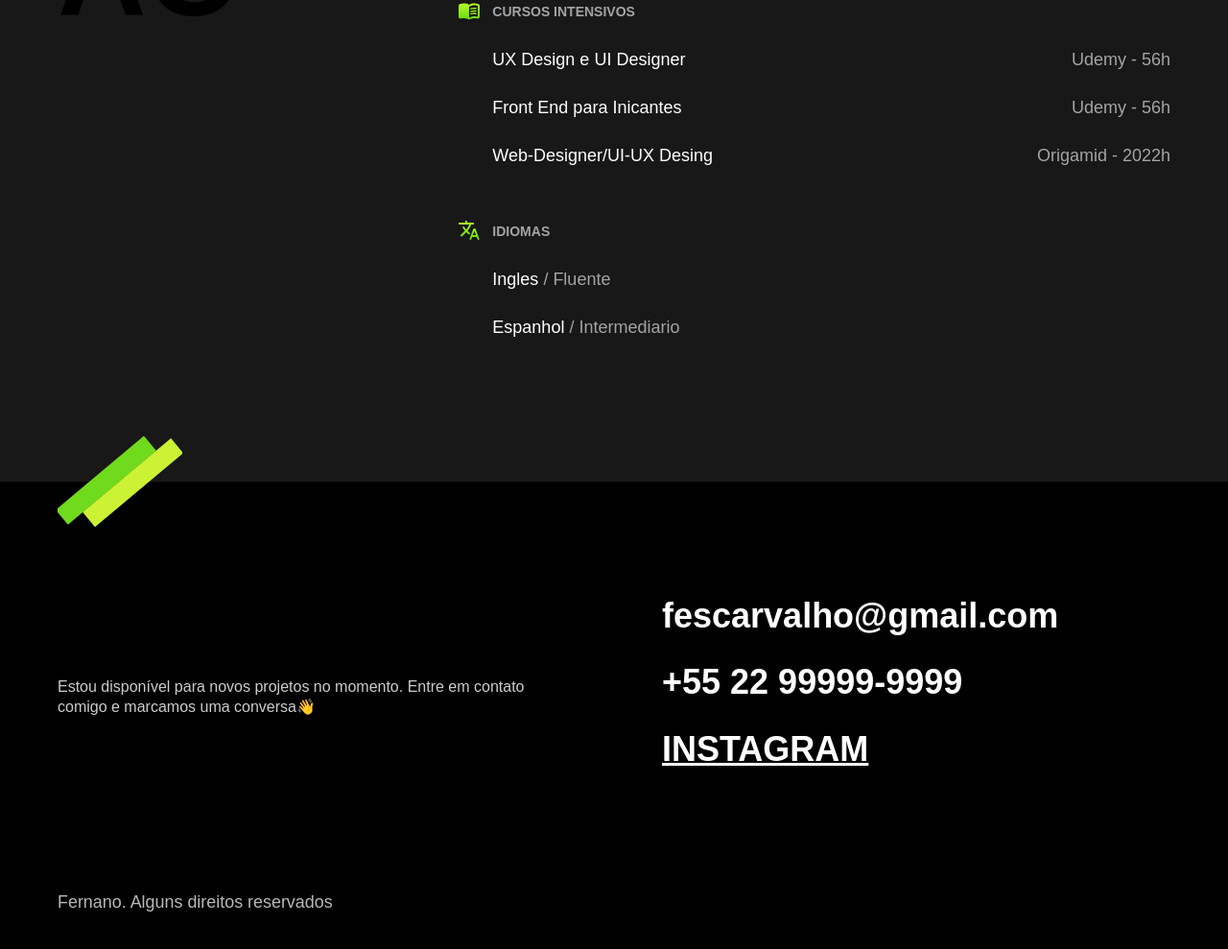
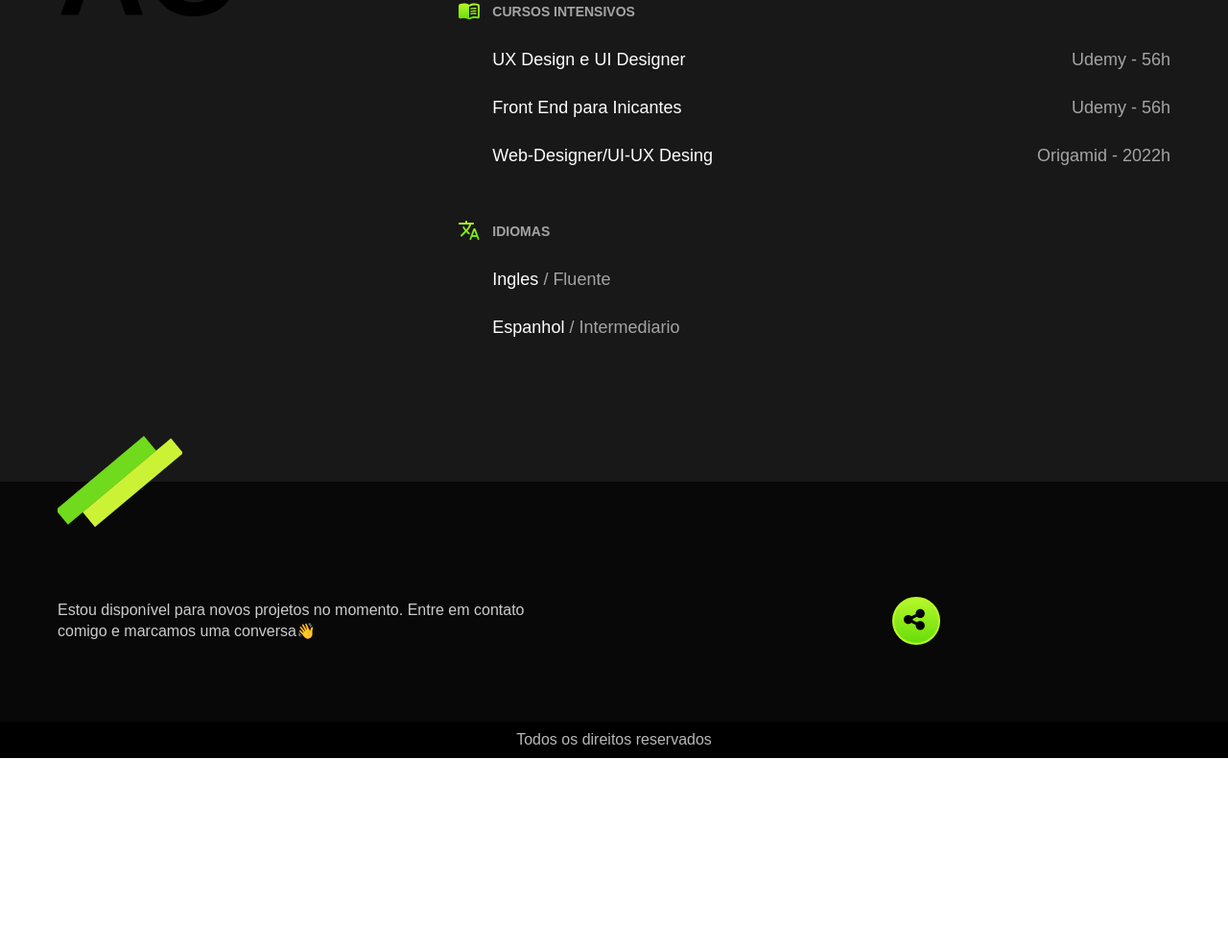
Before and after one commit to fescarvalho/projetoOrigamid, a plain HTML site: page index.html in a window 1280 px wide. Shown: the part 1950-2939 px from the top of the page at 96% size. After the commit the page ends 2740 px from the top, so only its background shows below. Drawn offline with Linux system fonts and the light colour scheme.

Commit message:
social media

```diff
--- a/index.html
+++ b/index.html
@@ -5,8 +5,10 @@
     <meta charset="UTF-8">
     <meta http-equiv="X-UA-Compatible" content="IE=edge">
     <meta name="viewport" content="width=device-width, initial-scale=1.0">
-    <link rel="stylesheet" href="./styles/style.css">
+    <link rel="stylesheet" href="./styles/style.min.css">
     <meta name="description" content="Desenvolvedor Front-End & UX/UI Designer Localizado no Rio de Janeiro">
+    <link href="/your-path-to-fontawesome/css/all.css" rel="stylesheet">
+    <script src="https://kit.fontawesome.com/d34266d16d.js" crossorigin="anonymous"></script>
     <title>Projeto Lobo</title>
 </head>
 
@@ -26,6 +28,7 @@
         </nav>
     </header>
     <main class="introducao">
+
         <img src="./img/Group 5.jpg" alt="Eu" width="360" height="520">
         <div>
             <h1>Desenvolvedor <br> Front-End & <br> UX/UI Designer</h1>
@@ -148,14 +151,27 @@
             <p class="footer-texto">Estou disponível para novos projetos no momento. Entre em contato comigo e marcamos uma conversa👋 </p>
 
             <ul class="footer-contato">
-                <li>fescarvalho@gmail.com</li>
-                <li>+55 22 99999-9999</li>
-                <li><a href="#">INSTAGRAM</a></li>
+                <div>
+
+                    <div class="social-media">
+                        <!-- share -->
+                        <ul class="footer-media">
+                            <li><a href="https://www.instagram.com/fescarv" target="_blank"><i class="fa fa-instagram"></i></a></li>
+                            <li><a href="https://github.com/fescarvalho" target="_blank"><i class="fa fa-github"></i></a></li>
+                            <li><a href="https://www.linkedin.com/in/fernando-carvalho-08427a193" target="_blank"><i class="fa fa-linkedin"></i></a></li>
+                            <li><a href="https://api.whatsapp.com/send?phone=5522988255351&text=Ola%20Fernando%2C%20tudo%20bem%3F%3F" target="_blank"><i class="fa fa-whatsapp"></i></a></li>
+                        </ul>
+                        <div class="toogle"></div>
+                    </div>
             </ul>
-            <p class="footer-cop">Fernano. Alguns direitos reservados</p>
         </div>
 
+        <div class="footer-rodape">
+            <p>Todos os direitos reservados</p>
+        </div>
     </footer>
+
+    <script src="./scripts/share.js"></script>
 </body>
 
 </html>
--- /dev/null
+++ b/scripts/share.js
@@ -0,0 +1,6 @@
+const toggle = document.querySelector(".toogle");
+
+toggle.addEventListener("click", () => {
+  const btnshare = document.querySelector(".social-media");
+  btnshare.classList.toggle("active");
+});
--- /dev/null
+++ b/styles/experiencia.min.css
@@ -0,0 +1 @@
+.experiencia{max-width:1200px;padding:40px 20px;margin:0 auto;display:grid;grid-template-columns:1fr 2fr;gap:100px}.experiencia .subtitulo{color:#ccc}.experiencia-texto{font-size:1.5rem;line-height:1.33;margin-bottom:60px;max-width:40ch;color:#686868}.experiencia-texto strong{color:#181818}.empresa{display:grid;grid-template-columns:1fr 1fr;padding:20px;background:#e0e0e0;margin-bottom:20px;border-radius:4px;position:relative;gap:10px 20px}.empresa::before{content:"";display:block;width:4px;height:20px;background:linear-gradient(#b6f829,#67dd0a);position:absolute;top:20px;left:-4px}.empresa-ano{position:absolute;top:20px;left:-100px;color:#686868}.empresa-titulo{font-size:1.125rem;line-height:1.1;font-weight:700}.empresa-texto{font-size:.875rem;line-height:1.4;color:#686868}.empresa-habilidades{display:flex;flex-wrap:wrap;gap:10px;align-items:start}.empresa-habilidades li{font-size:.875rem;line-height:1.4;border-radius:4px;background:#fff;padding:5px}@media (max-width:768px){.experiencia-texto{max-width:90ch}}@media (max-width:800px){.experiencia{grid-template-columns:1fr;gap:40px}.experiencia .subtitulo{color:#181818;text-transform:uppercase}.experiencia-texto{text-align:center}.empresa-ano{position:initial;order:1}.empresa-ano::before{content:"Ano: "}}@media (max-width:400px){.empresa{grid-template-columns:1fr}}
--- a/styles/footer.css
+++ b/styles/footer.css
@@ -1,5 +1,6 @@
 .footer {
-  background-color: #000;
+  position: relative;
+  background: rgb(8, 8, 8);
 }
 
 .footer-container {
@@ -13,6 +14,7 @@
 }
 
 .footer-texto {
+  margin-bottom: 20px;
   font: size 1.5rem;
   line-height: 1.33;
   color: #ccc;
@@ -24,6 +26,7 @@
   line-height: 1.1;
   color: #fff;
   margin-bottom: 30px;
+  display: flex;
 }
 
 .footer-contato li a {
@@ -36,6 +39,16 @@
   color: #b8b8b8;
 }
 
+.footer-rodape {
+  padding: 10px;
+  display: flex;
+  justify-content: center;
+  align-items: center;
+  background: rgb(0, 0, 0);
+  color: #b8b8b8;
+}
+
+/* **********************MEDIA************************** */
 @media (max-width: 800px) {
   .footer-container {
     grid-template-columns: 1fr;
--- a/styles/formacao.css
+++ b/styles/formacao.css
@@ -20,6 +20,7 @@
   height: 100px;
   background: url("../img/detahe.svg") no-repeat center center;
   position: absolute;
+  z-index: 99;
   bottom: -50px;
   left: 20px;
 }
@@ -50,11 +51,17 @@
 
 .faculdade {
   flex: 1;
-  background: rgba(5, 5, 5, 0.555);
+  background: rgba(5, 5, 5, 0.473);
   padding: 20px;
   border-radius: 4px;
   display: flex;
   flex-direction: column;
+  transition-property: background;
+  transition-duration: 0.4s;
+}
+
+.faculdade:hover {
+  background: rgba(5, 5, 5);
 }
 
 .faculdade-tipo {
@@ -72,7 +79,7 @@
   flex: 1;
 }
 
-.faculdade-curso::before {
+.faculdade-curso:before {
   content: "";
   display: block;
   width: 4px;
--- /dev/null
+++ b/styles/socialmedia.css
@@ -0,0 +1,79 @@
+.social-media {
+  display: flex;
+  justify-content: center;
+  align-items: center;
+  margin-bottom: 20px;
+  position: relative;
+}
+
+.toogle {
+  width: 50px;
+  height: 50px;
+  background: linear-gradient(#b6f829, #67dd0a);
+  border-radius: 50px;
+  border: 2px solid #b6f829;
+  cursor: pointer;
+  position: relative;
+}
+
+.toogle::before {
+  content: "\f1e0";
+  font-family: "FontAwesome";
+  width: 100%;
+  height: 100%;
+  color: #000;
+  position: absolute;
+  text-align: center;
+  line-height: 45px;
+  left: -2px;
+  font-size: 25px;
+}
+
+.social-media.active .toogle::before {
+  content: "\f00d";
+  font-family: "FontAwesome";
+  font-size: 2rem;
+  left: 0px;
+}
+
+.social-media ul {
+  position: absolute;
+  margin-top: 10px;
+  margin-left: 5px;
+  width: 50px;
+  height: 50px;
+}
+.social-media ul li {
+  width: 50px;
+  height: 50px;
+  position: absolute;
+  text-align: center;
+  display: flex;
+  justify-content: center;
+  align-items: center;
+  transition: all 0.4s;
+}
+.social-media ul li a {
+  color: #67dd0a;
+}
+.social-media.active ul li {
+  transform: translate(0);
+  transition: all 0.4s;
+}
+
+.social-media.active ul li:nth-child(1) {
+  transition-delay: 0.1s;
+  transform: translateX(60px);
+}
+.social-media.active ul li:nth-child(2) {
+  transition-delay: 0.2s;
+  transform: translateY(60px);
+}
+.social-media.active ul li:nth-child(3) {
+  transition-delay: 0.3s;
+  transform: translateX(-60px);
+}
+.social-media.active ul li:nth-child(4) {
+  transition-delay: 0.4s;
+  transform: translateY(-60px);
+}
--- a/styles/style.css
+++ b/styles/style.css
@@ -4,3 +4,4 @@
 @import "./experiencia.css";
 @import "./formacao.css";
 @import "./footer.css";
+@import "./socialmedia.css";
```
Also changed, not shown: img/Vector 1.svg (added), styles/style.min.css (added).
